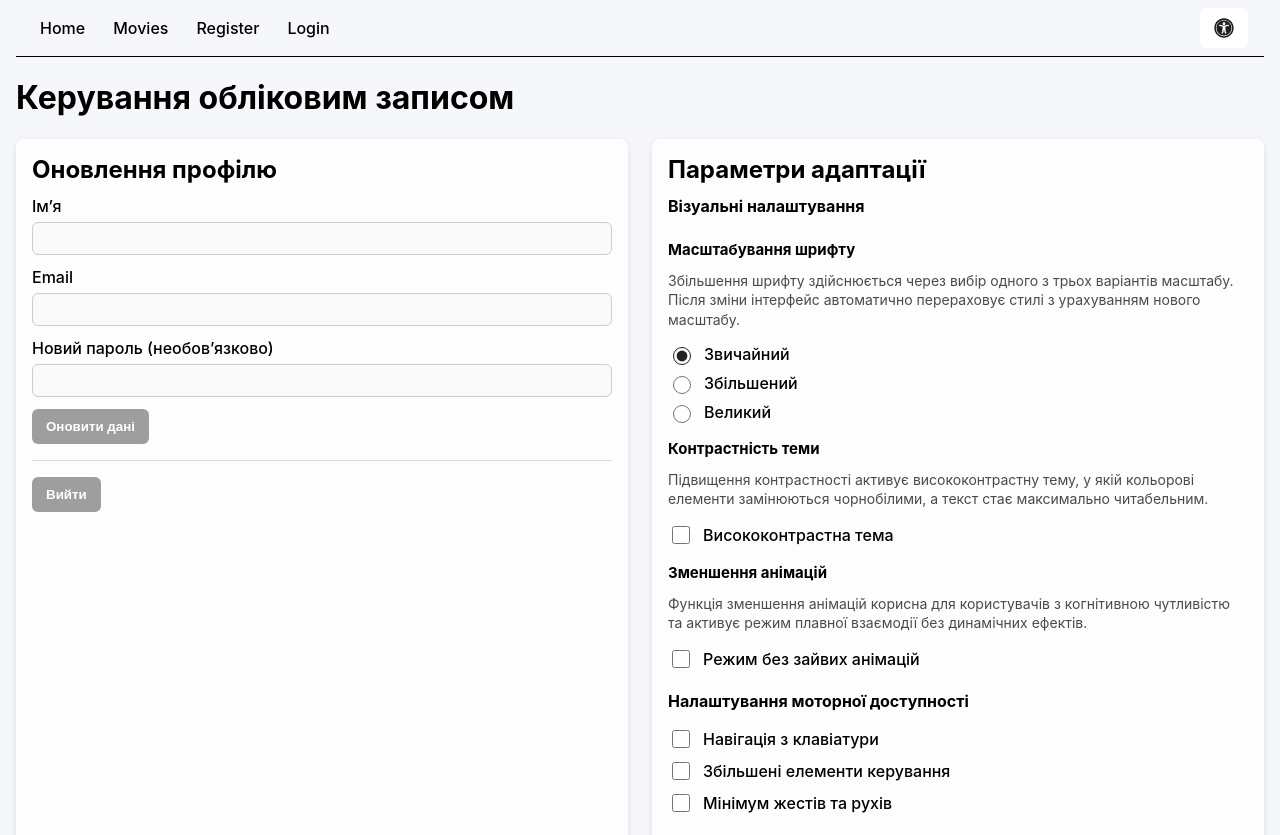
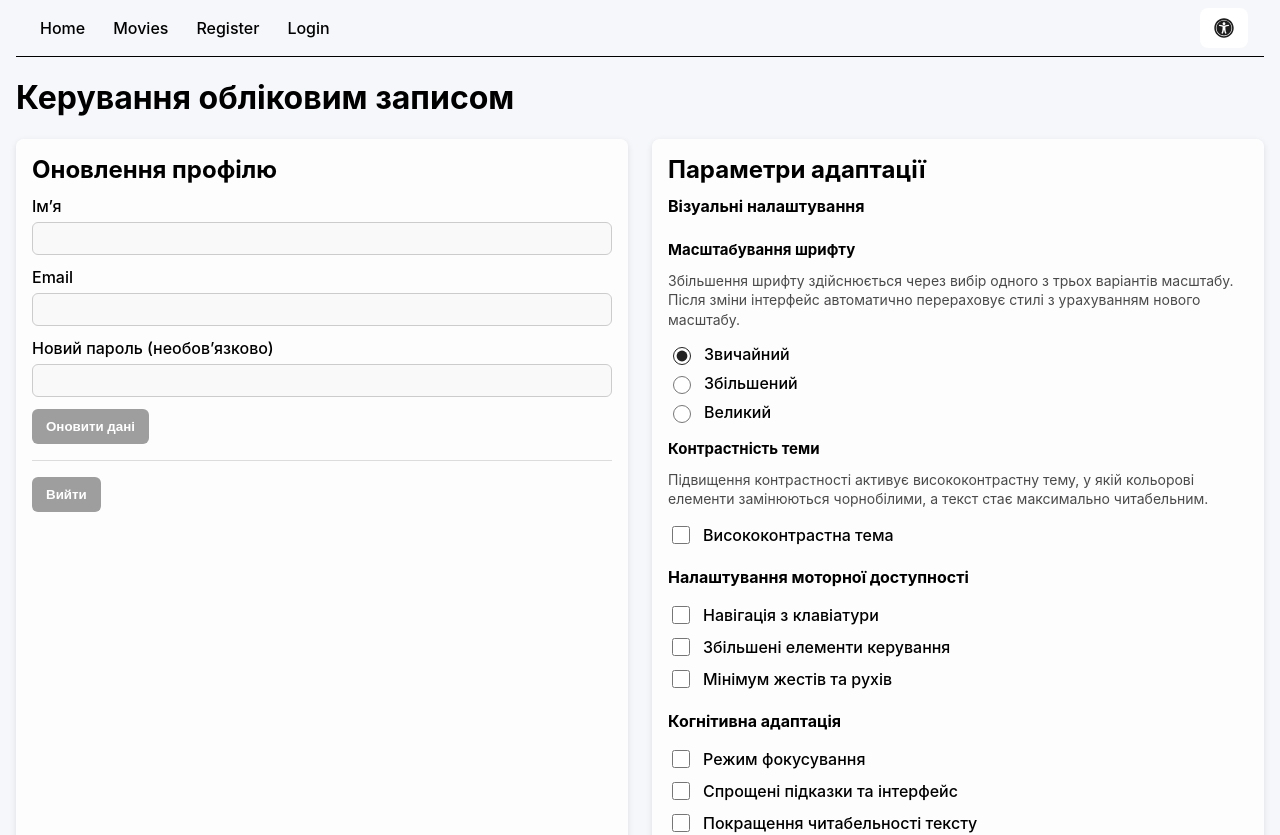
Before and after one commit to RayoKh/goit-react-hw-05-movies, a React (Create React App) app: page /goit-react-hw-05-movies/account in a window 1280 px wide. Shown: the top 835 px of the page. Built offline with nearby package versions, Linux system fonts and the light colour scheme.

Commit message:
Persist adaptation settings and simplify options

```diff
--- a/src/pages/Account/Account.jsx
+++ b/src/pages/Account/Account.jsx
@@ -24,15 +24,52 @@ import {
   Title,
 } from './Account.styled';
 
+const ADAPTATION_STORAGE_KEY = 'app:adaptation-settings';
+
 const getDefaultAdaptationState = () => ({
   visual: {
     fontScale: 'normal',
     highContrast: false,
-    reducedAnimations: false,
   },
   motor: [],
   cognitive: [],
 });
+
+const readStoredAdaptationSettings = () => {
+  try {
+    const storedValue = localStorage.getItem(ADAPTATION_STORAGE_KEY);
+    return storedValue ? JSON.parse(storedValue) : null;
+  } catch (error) {
+    console.error('Не вдалося завантажити налаштування адаптації', error);
+    return null;
+  }
+};
+
+const persistAdaptationSettings = settings => {
+  try {
+    localStorage.setItem(ADAPTATION_STORAGE_KEY, JSON.stringify(settings));
+  } catch (error) {
+    console.error('Не вдалося зберегти налаштування адаптації', error);
+  }
+};
+
+const getInitialAdaptationState = () => {
+  const stored = readStoredAdaptationSettings();
+  const defaults = getDefaultAdaptationState();
+
+  if (!stored) {
+    return defaults;
+  }
+
+  return {
+    visual: {
+      fontScale: stored.visual?.fontScale || defaults.visual.fontScale,
+      highContrast: Boolean(stored.visual?.highContrast),
+    },
+    motor: Array.isArray(stored.motor) ? stored.motor : defaults.motor,
+    cognitive: Array.isArray(stored.cognitive) ? stored.cognitive : defaults.cognitive,
+  };
+};
 
 const adaptationOptions = {
   motor: [
@@ -51,7 +88,7 @@ const Account = () => {
   const [user, setUser] = useState(() => getCurrentUser());
   const [status, setStatus] = useState('');
   const [adaptationSettings, setAdaptationSettings] = useState(
-    getDefaultAdaptationState
+    getInitialAdaptationState
   );
 
   const [updateForm, setUpdateForm] = useState({
@@ -75,6 +112,10 @@ const Account = () => {
 
     return () => window.removeEventListener(USER_CHANGE_EVENT, handleUserChange);
   }, []);
+
+  useEffect(() => {
+    persistAdaptationSettings(adaptationSettings);
+  }, [adaptationSettings]);
 
   const resetStatus = () => setStatus('');
 
@@ -242,20 +283,6 @@ const Account = () => {
               />
               Висококонтрастна тема
             </CheckboxLabel>
-
-            <OptionTitle>Зменшення анімацій</OptionTitle>
-            <OptionDescription>
-              Функція зменшення анімацій корисна для користувачів з когнітивною
-              чутливістю та активує режим плавної взаємодії без динамічних
-              ефектів.
-            </OptionDescription>
-            <CheckboxLabel>
-              <Checkbox
-                checked={adaptationSettings.visual.reducedAnimations}
-                onChange={() => handleToggleVisual('reducedAnimations')}
-              />
-              Режим без зайвих анімацій
-            </CheckboxLabel>
           </AdaptationGroup>
 
           <AdaptationGroup>
```
